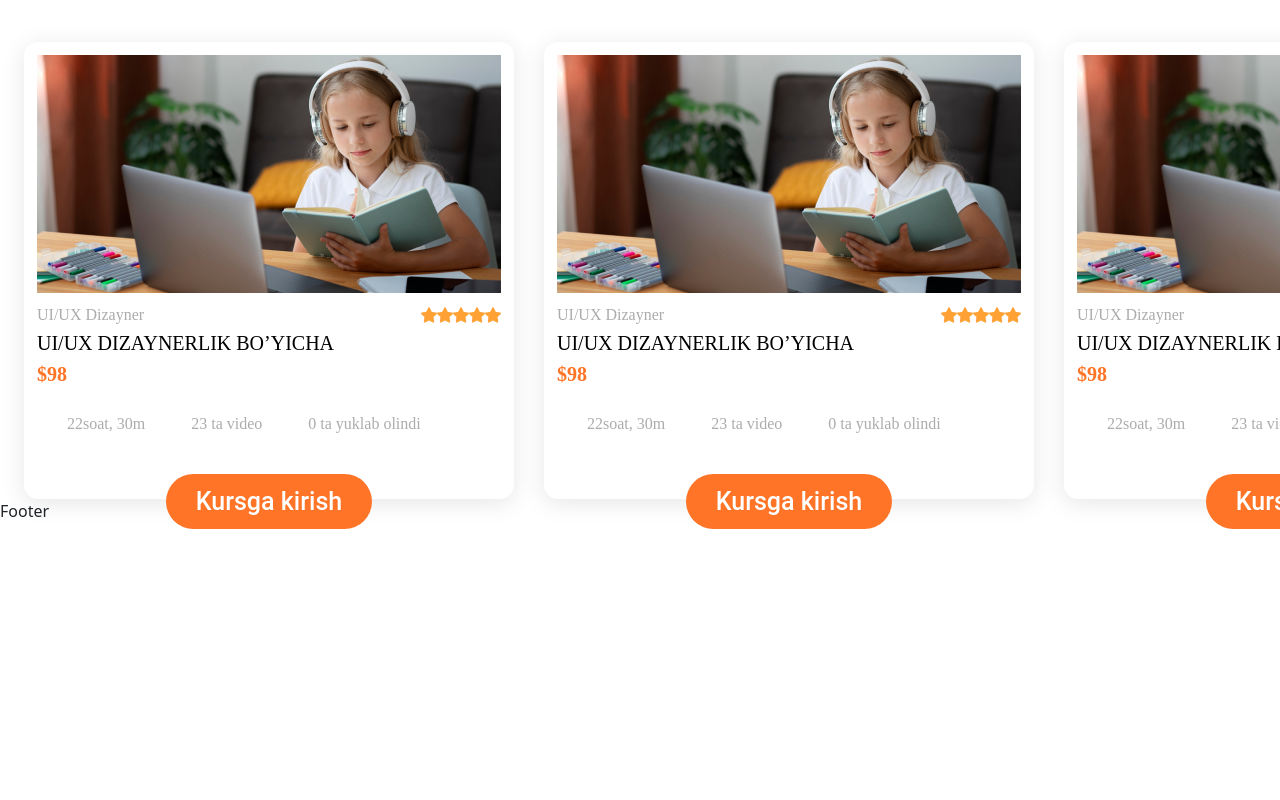
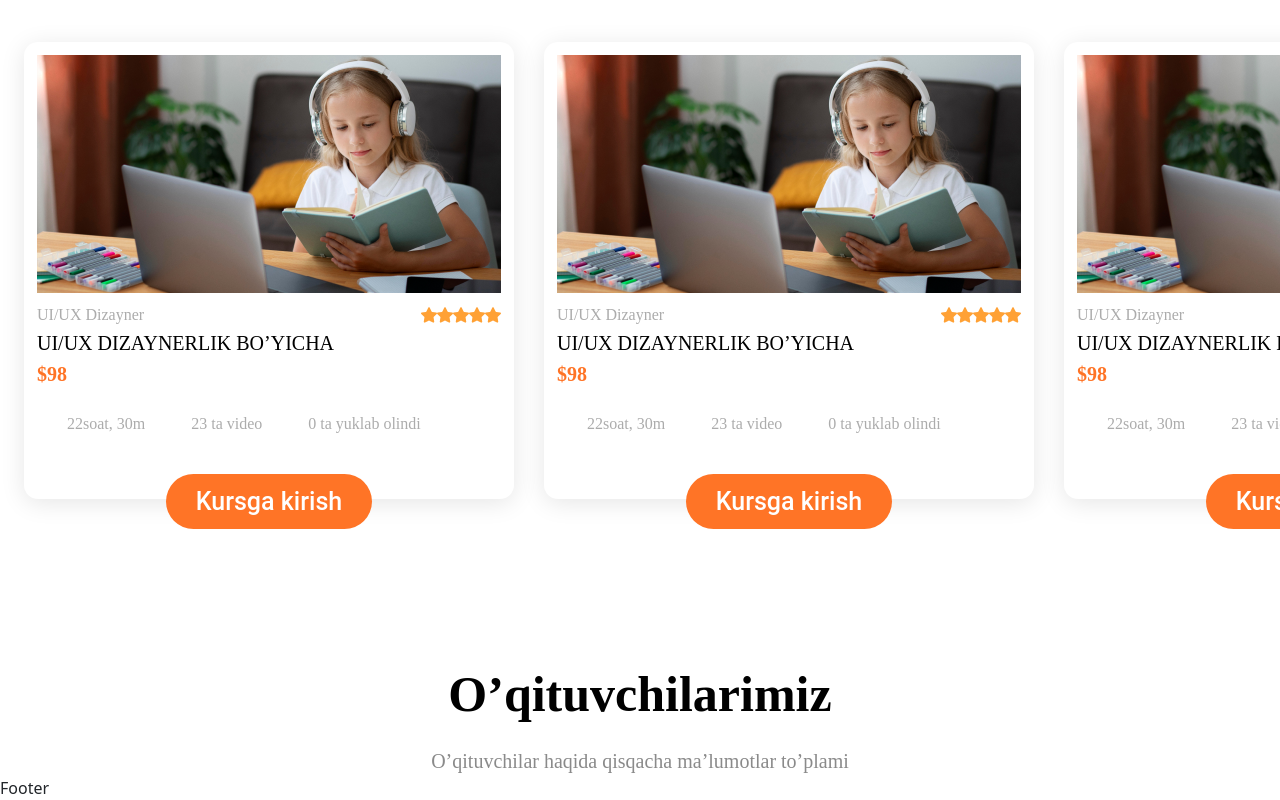
Before and after one commit to WebCoderLider/TEAM, a React (Vite) app in the folder frontend/: page / in a window 1280 px wide. Shown: the part 1937-2737 px from the top of the page. Before the commit the page ends 2466 px from the top, so only its background shows below. Built offline with nearby package versions, Linux system fonts and the light colour scheme; some icons are missing.

Commit message:
Heading ui created

```diff
--- /dev/null
+++ b/frontend/src/components/Educators/Educators.jsx
@@ -0,0 +1,12 @@
+import Heading from '../../ui/Heading/Heading'
+import './educators.scss'
+
+function Educators() {
+  return (
+    <section className="educators_section">
+      <Heading />
+    </section>
+  )
+}
+
+export default Educators
--- /dev/null
+++ b/frontend/src/components/Educators/educators.scss
@@ -0,0 +1,3 @@
+.educators_section {
+  margin-top: 160px;
+}
--- a/frontend/src/pages/home/HomePage.jsx
+++ b/frontend/src/pages/home/HomePage.jsx
@@ -1,12 +1,13 @@
 import { Hero } from '../../components/hero/Hero'
 
-import { CourseInfo, Courses } from '../../components'
+import { CourseInfo, Courses, Educators } from '../../components'
 const HomePage = () => {
   return (
     <>
       <Hero />
       <CourseInfo />
       <Courses />
+      <Educators />
     </>
   )
 }
--- /dev/null
+++ b/frontend/src/ui/Heading/Heading.jsx
@@ -0,0 +1,13 @@
+import React from 'react'
+import './heading.scss'
+
+function Heading() {
+  return (
+    <div className="heading">
+      <h1>O’qituvchilarimiz</h1>
+      <p>O’qituvchilar haqida qisqacha ma’lumotlar to’plami</p>
+    </div>
+  )
+}
+
+export default Heading
--- /dev/null
+++ b/frontend/src/ui/Heading/heading.scss
@@ -0,0 +1,22 @@
+.heading {
+  width: 100%;
+  display: flex;
+  align-items: center;
+  justify-content: center;
+  flex-direction: column;
+  gap: 9px;
+  h1 {
+    color: #000;
+    font-family: Jost;
+    font-size: 50px;
+    font-weight: 600;
+    line-height: 140%;
+    text-transform: capitalize;
+  }
+  p {
+    color: #8a8a8a;
+    font-family: Poppins;
+    font-size: 20px;
+    font-weight: 500;
+  }
+}
--- /dev/null
+++ b/frontend/src/ui/index.js
@@ -0,0 +1 @@
+export { default as Header } from './Heading/Heading'
```
Also changed, not shown: frontend/src/components/index.js (+4 -3 lines).
